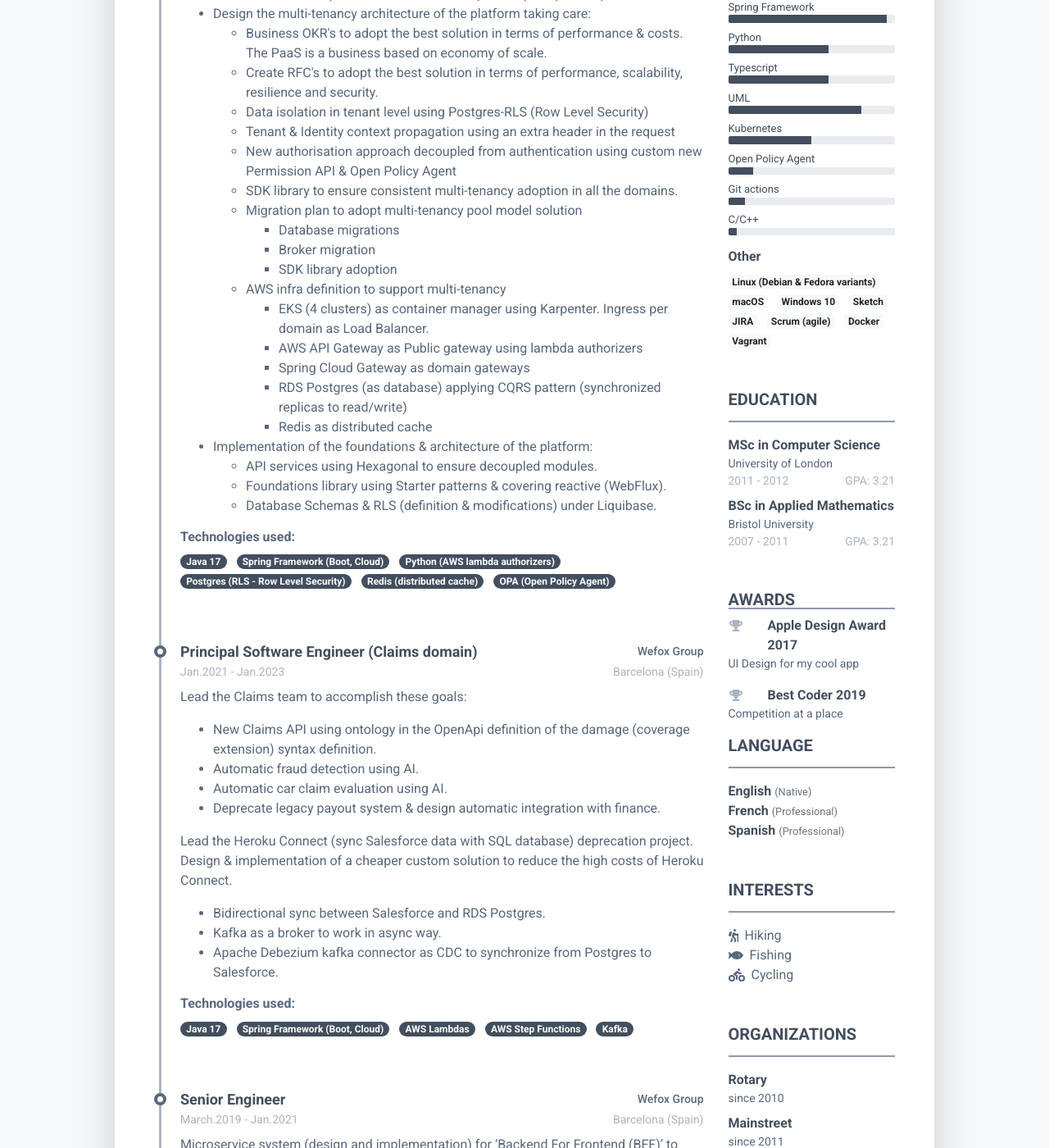
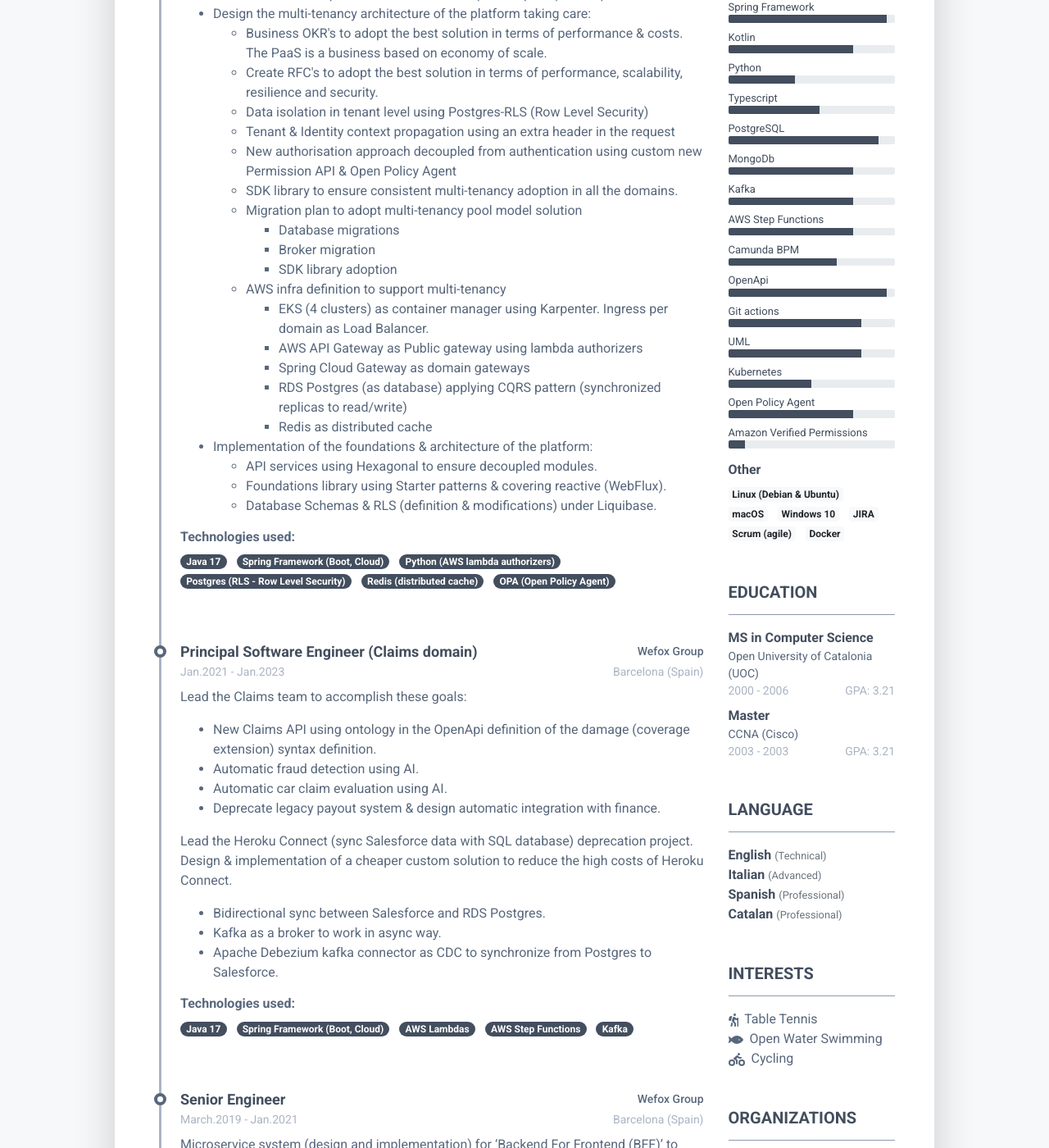
Before and after one commit to avall/avall.github.io, a Jekyll site: the page built from index.html, in a window 1280 px wide and 1400 px high, scrolled down 964 px. Shown: the whole window at 82% size. Built offline with Jekyll 4.4.1, drawn with Linux system fonts in a browser that asks for light colours; nearby versions of some CDN libraries; some of the changed text lies outside the part shown.

Commit message:
About Me

```diff
--- a/_data/data.yml
+++ b/_data/data.yml
@@ -169,73 +169,79 @@
       percentage: 90
     - name: Spring Framework
       percentage: 95
+    - name: Kotlin
+      percentage: 75
     - name: Python
-      percentage: 60
+      percentage: 40
     - name: Typescript
-      percentage: 60
+      percentage: 55
+    - name: PostgreSQL
+      percentage: 90
+    - name: MongoDb
+      percentage: 75
+    - name: Kafka
+      percentage: 75
+    - name: AWS Step Functions
+      percentage: 75
+    - name: Camunda BPM
+      percentage: 65
+    - name: OpenApi
+      percentage: 95
+    - name: Git actions
+      percentage: 80
     - name: UML
       percentage: 80
     - name: Kubernetes
       percentage: 50
     - name: Open Policy Agent
-      percentage: 15
-    - name: Git actions
+      percentage: 75
+    - name: Amazon Verified Permissions
       percentage: 10
-    - name: C/C++
-      percentage: 5
 
   other:
-    - name: Linux (Debian &amp; Fedora variants)
+    - name: Linux (Debian &amp; Ubuntu)
     - name: macOS
     - name: Windows 10
-    - name: Sketch
     - name: JIRA
     - name: Scrum (agile)
     - name: Docker
-    - name: Vagrant
 
 education:
-  - degree: MSc in Computer Science
-    name: University of London
-    time: 2011 - 2012
+  - degree: MS in Computer Science
+    name: Open University of Catalonia (UOC)
+    time: 2000 - 2006
     gpa: 3.21
-  - degree: BSc in Applied Mathematics
-    name: Bristol University
-    time: 2007 - 2011
+  - degree: Master
+    name: CCNA (Cisco)
+    time: 2003 - 2003
     gpa: 3.21
 
 awards:
-  - name: Apple Design Award 2017
-    description: |
-      UI Design for my cool app
-  - name: Best Coder 2019
-    description: Competition at a place
 
 languages:
   - name: English
-    proficiency: Native
-  - name: French
+    proficiency: Technical
+  - name: Italian
+    proficiency: Advanced
+  - name: Spanish
     proficiency: Professional
-  - name: Spanish
+  - name: Catalan
     proficiency: Professional
 
 interests:
-  - name: Hiking
+  - name: Table Tennis
     icon: fas fa-hiking
-  - name: Fishing
+  - name: Open Water Swimming
     icon: fas fa-fish
   - name: Cycling
     icon: fas fa-biking
 
 
 organizations:
-  - name: Rotary
-    link: http://www.rotary.org
-    date: 2010
+  - name: CTT Ciutadella
+    link: https://www.instagram.com/c.t.t.ciutadella/
+    date: 2023
 
-  - name: Mainstreet
-    link: https://www.mainstreet.org
-    date: 2011
-
-  - name: Makers
-    date: 2014
+  - name: Open University of Catalonia
+    link: https://www.uoc.edu
+    date: 2000
```
